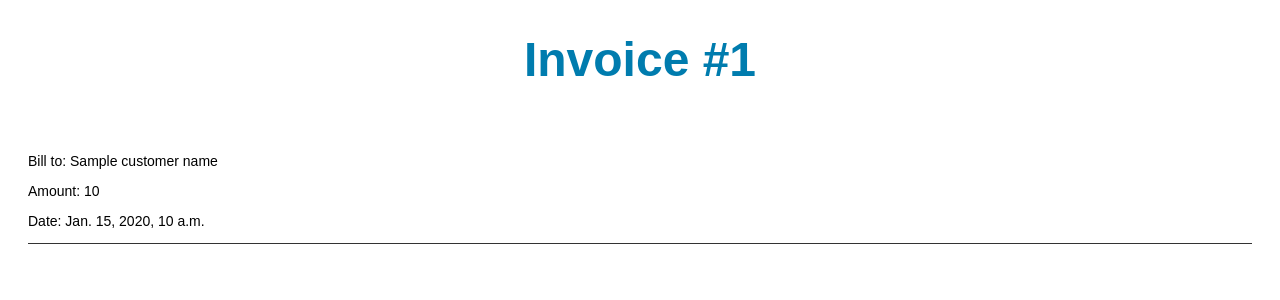
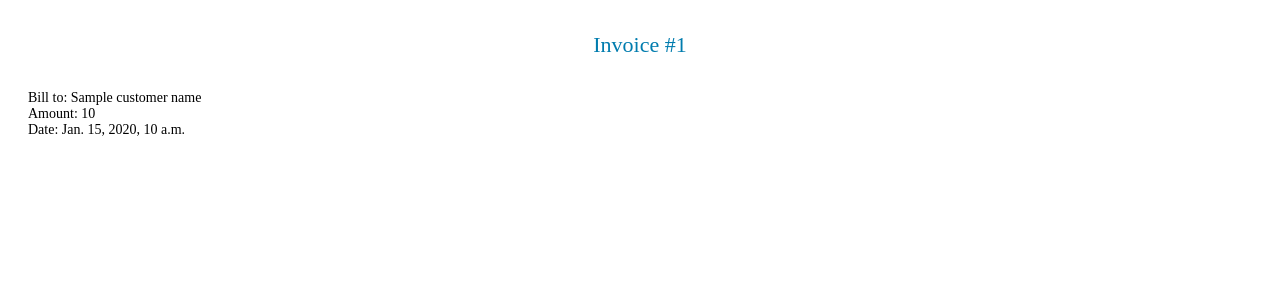
Before and after one commit to Calihn1/PW2---LABS, a Django app: template Laboratorio8/models_examples/pdf_generator/templates/pdf_generator/invoice.html in a window 1280 px wide. Shown: the top 300 px of the page. Run offline with Django 5.2, Linux system fonts and the light colour scheme; the template is opened without the code that fills it: most values are stand-ins (such as "Sample title", 1, 10 or a date in 2020).

Commit message:
Octavo commit: Se actualizo el html invoice

```diff
--- a/Laboratorio8/models_examples/pdf_generator/templates/pdf_generator/invoice.html
+++ b/Laboratorio8/models_examples/pdf_generator/templates/pdf_generator/invoice.html
@@ -1,38 +1,53 @@
-<!DOCTYPE html>
+<!DOCTYPE HTML PUBLIC "-//W3C//DTD HTML 4.01 Transitional//EN" "http://www.w3.org/TR/html4/loose.dtd">
 <html>
     <head>
-    <meta charset="utf-8">
         <title>{% if pdf_title %}{{ pdf_title }}{% else %}PDF{% endif %}</title>
-    <style>
+        <style type="text/css">
             body {
-            font-family: Arial, sans-serif;
+                font-weight: 200;
                 font-size: 14px;
             }
             .header {
+                font-size: 20px;
+                font-weight: 100;
                 text-align: center;
                 color: #007cae;
-            font-size: 24px;
+            }
+            .title {
+                font-size: 22px;
+                font-weight: 100;
+                /* text-align: right;*/
+                padding: 10px 20px 0px 20px;
+            }
+            .title span {
+                color: #007cae;
             }
             .details {
-            padding: 20px;
+                padding: 10px 20px 0px 20px;
+                text-align: left !important;
+                /*margin-left: 40%;*/
             }
             .hrItem {
                 border: none;
                 height: 1px;
-            background-color: #333;
-            margin: 10px 0;
+                /* Set the hr color */
+                color: #333; /* old IE */
+                background-color: #fff; /* Modern Browsers */
             }
         </style>
     </head>
     <body>
-    <div class="header">
-        <h1>Invoice #{{ invoice_number }}</h1>
+        <div class='wrapper'>
+            <div class='header'>
+                <p class='title'>Invoice #{{ invoice_number}}</p>
             </div>
-    <div class="details">
-        <p>Bill to: {{ customer_name }}</p>
-        <p>Amount: {{ amount }}</p>
-        <p>Date: {{ date }}</p>
-        <hr class="hrItem" />
+        <div>
+        <div class='details'>
+            Bill to: {{ customer_name }}<br/>
+            Amount: {{ amount }} <br/>
+            Date: {{ date }}
+            <hr class='hrItem' />
+        </div>
     </div>
     </body>
 </html>
```
Lines whose indentation alone changed are shown as unchanged.
